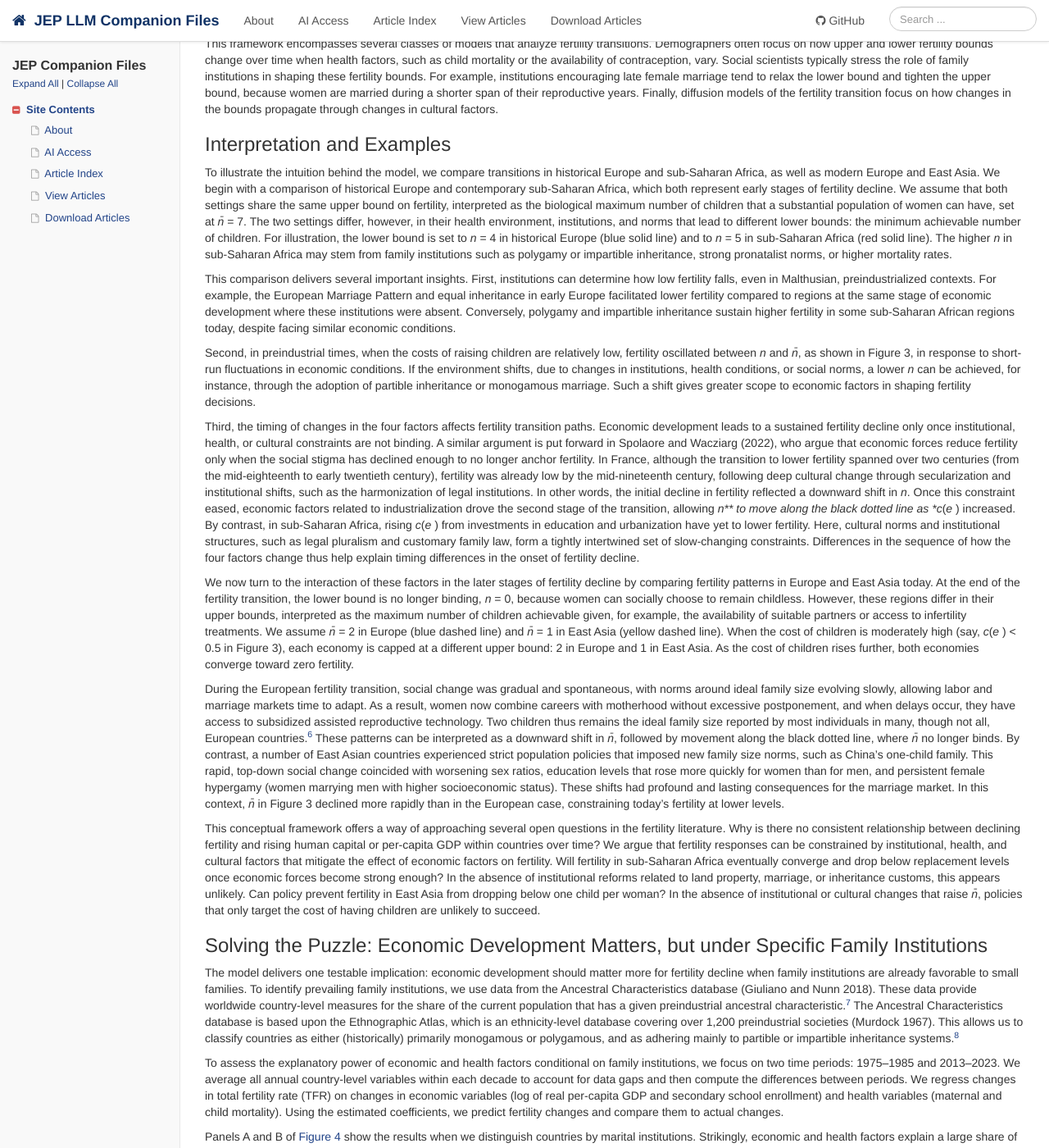
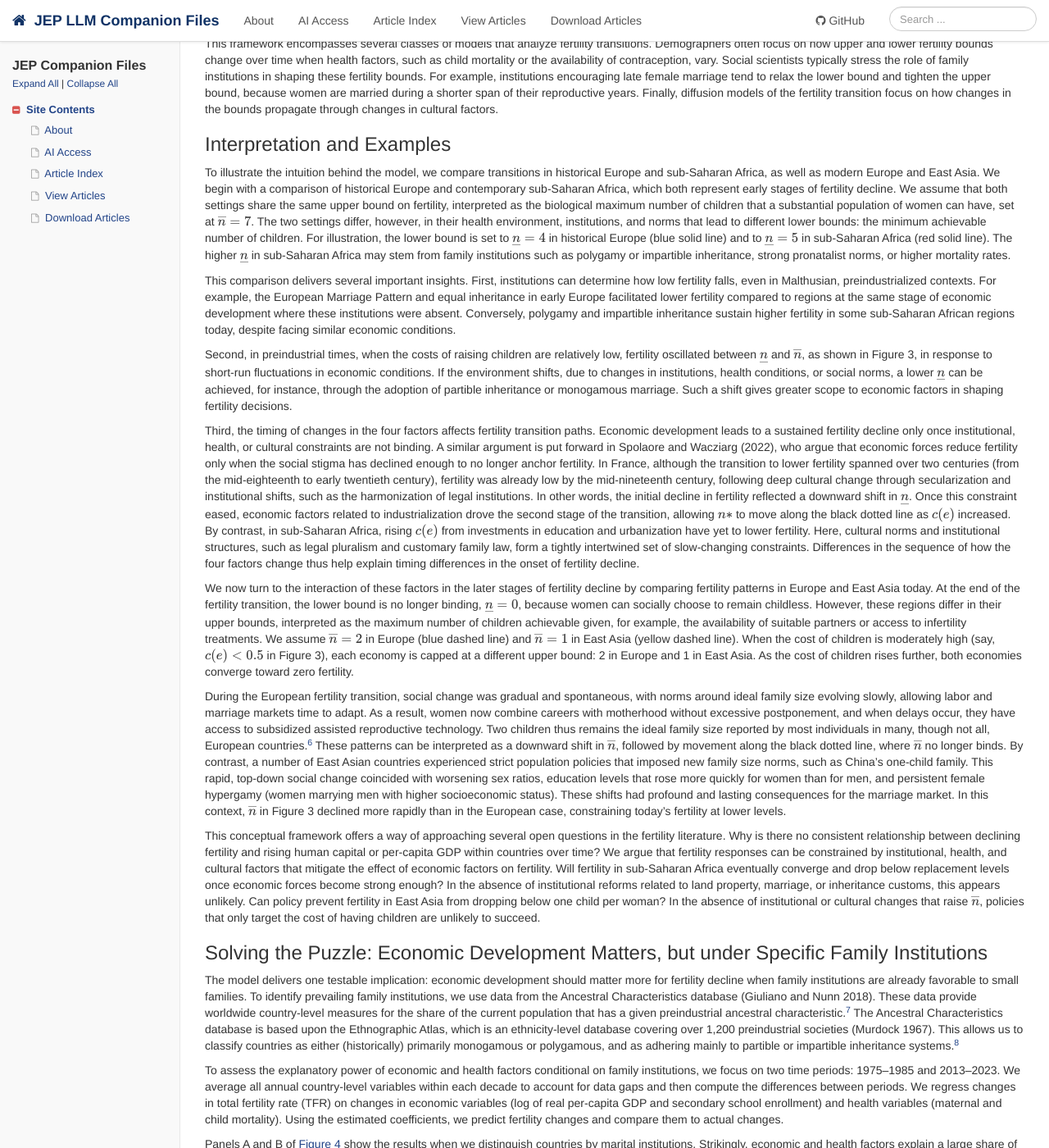
Before and after one commit to liegroup-dartmouth/working-aea-jep, a Jekyll site: the page built from papers/v40n1/gobbi-hannusch-rossi/paper.md, in a window 1280 px wide and 1400 px high, scrolled down 8528 px. Shown: the whole window at 82% size. Built offline with Jekyll 4.4.1, drawn with Linux system fonts in a browser that asks for light colours; comment, search, counter and statistics services are not loaded.

Commit message:
correcting formulas in gobbi

```diff
--- a/papers/v40n1/gobbi-hannusch-rossi/paper.md
+++ b/papers/v40n1/gobbi-hannusch-rossi/paper.md
@@ -162,19 +162,19 @@ This framework encompasses several classes of models that analyze fertility tran
 
 ### Interpretation and Examples
 
-To illustrate the intuition behind the model, we compare transitions in historical Europe and sub-Saharan Africa, as well as modern Europe and East Asia. We begin with a comparison of historical Europe and contemporary sub-Saharan Africa, which both represent early stages of fertility decline. We assume that both settings share the same upper bound on fertility, interpreted as the biological maximum number of children that a substantial population of women can have, set at *n̄* = 7. The two settings differ, however, in their health environment, institutions, and norms that lead to different lower bounds: the minimum achievable number of children. For illustration, the lower bound is set to *n* = 4 in historical Europe (blue solid line) and to *n* = 5 in sub-Saharan Africa (red solid line). The higher *n* in sub-Saharan Africa may stem from family institutions such as polygamy or impartible inheritance, strong pronatalist norms, or higher mortality rates.
+To illustrate the intuition behind the model, we compare transitions in historical Europe and sub-Saharan Africa, as well as modern Europe and East Asia. We begin with a comparison of historical Europe and contemporary sub-Saharan Africa, which both represent early stages of fertility decline. We assume that both settings share the same upper bound on fertility, interpreted as the biological maximum number of children that a substantial population of women can have, set at $\overline{n} = 7$. The two settings differ, however, in their health environment, institutions, and norms that lead to different lower bounds: the minimum achievable number of children. For illustration, the lower bound is set to $\underline{n} = 4$ in historical Europe (blue solid line) and to $\underline{n} = 5$ in sub-Saharan Africa (red solid line). The higher $\underline{n}$ in sub-Saharan Africa may stem from family institutions such as polygamy or impartible inheritance, strong pronatalist norms, or higher mortality rates.
 
 This comparison delivers several important insights. First, institutions can determine how low fertility falls, even in Malthusian, preindustrialized contexts. For example, the European Marriage Pattern and equal inheritance in early Europe facilitated lower fertility compared to regions at the same stage of economic development where these institutions were absent. Conversely, polygamy and impartible inheritance sustain higher fertility in some sub-Saharan African regions today, despite facing similar economic conditions.
 
-Second, in preindustrial times, when the costs of raising children are relatively low, fertility oscillated between *n* and *n̄*, as shown in Figure 3, in response to short-run fluctuations in economic conditions. If the environment shifts, due to changes in institutions, health conditions, or social norms, a lower *n* can be achieved, for instance, through the adoption of partible inheritance or monogamous marriage. Such a shift gives greater scope to economic factors in shaping fertility decisions.
+Second, in preindustrial times, when the costs of raising children are relatively low, fertility oscillated between $\underline{n}$ and $\overline{n}$, as shown in Figure 3, in response to short-run fluctuations in economic conditions. If the environment shifts, due to changes in institutions, health conditions, or social norms, a lower $\underline{n}$ can be achieved, for instance, through the adoption of partible inheritance or monogamous marriage. Such a shift gives greater scope to economic factors in shaping fertility decisions.
 
-Third, the timing of changes in the four factors affects fertility transition paths. Economic development leads to a sustained fertility decline only once institutional, health, or cultural constraints are not binding. A similar argument is put forward in Spolaore and Wacziarg (2022), who argue that economic forces reduce fertility only when the social stigma has declined enough to no longer anchor fertility. In France, although the transition to lower fertility spanned over two centuries (from the mid-eighteenth to early twentieth century), fertility was already low by the mid-nineteenth century, following deep cultural change through secularization and institutional shifts, such as the harmonization of legal institutions. In other words, the initial decline in fertility reflected a downward shift in *n*. Once this constraint eased, economic factors related to industrialization drove the second stage of the transition, allowing *n** to move along the black dotted line as *c*(*e* ) increased. By contrast, in sub-Saharan Africa, rising *c*(*e* ) from investments in education and urbanization have yet to lower fertility. Here, cultural norms and institutional structures, such as legal pluralism and customary family law, form a tightly intertwined set of slow-changing constraints. Differences in the sequence of how the four factors change thus help explain timing differences in the onset of fertility decline.
+Third, the timing of changes in the four factors affects fertility transition paths. Economic development leads to a sustained fertility decline only once institutional, health, or cultural constraints are not binding. A similar argument is put forward in Spolaore and Wacziarg (2022), who argue that economic forces reduce fertility only when the social stigma has declined enough to no longer anchor fertility. In France, although the transition to lower fertility spanned over two centuries (from the mid-eighteenth to early twentieth century), fertility was already low by the mid-nineteenth century, following deep cultural change through secularization and institutional shifts, such as the harmonization of legal institutions. In other words, the initial decline in fertility reflected a downward shift in $\underline{n}$. Once this constraint eased, economic factors related to industrialization drove the second stage of the transition, allowing $n*$ to move along the black dotted line as $c(e)$ increased. By contrast, in sub-Saharan Africa, rising $c(e)$ from investments in education and urbanization have yet to lower fertility. Here, cultural norms and institutional structures, such as legal pluralism and customary family law, form a tightly intertwined set of slow-changing constraints. Differences in the sequence of how the four factors change thus help explain timing differences in the onset of fertility decline.
 
-We now turn to the interaction of these factors in the later stages of fertility decline by comparing fertility patterns in Europe and East Asia today. At the end of the fertility transition, the lower bound is no longer binding, *n* = 0, because women can socially choose to remain childless. However, these regions differ in their upper bounds, interpreted as the maximum number of children achievable given, for example, the availability of suitable partners or access to infertility treatments. We assume *n̄* = 2 in Europe (blue dashed line) and *n̄* = 1 in East Asia (yellow dashed line). When the cost of children is moderately high (say, *c*(*e* ) < 0.5 in Figure 3), each economy is capped at a different upper bound: 2 in Europe and 1 in East Asia. As the cost of children rises further, both economies converge toward zero fertility.
+We now turn to the interaction of these factors in the later stages of fertility decline by comparing fertility patterns in Europe and East Asia today. At the end of the fertility transition, the lower bound is no longer binding, $\underline{n} = 0$, because women can socially choose to remain childless. However, these regions differ in their upper bounds, interpreted as the maximum number of children achievable given, for example, the availability of suitable partners or access to infertility treatments. We assume $\overline{n} = 2$ in Europe (blue dashed line) and $\overline{n} = 1$ in East Asia (yellow dashed line). When the cost of children is moderately high (say, $c(e) < 0.5$ in Figure 3), each economy is capped at a different upper bound: 2 in Europe and 1 in East Asia. As the cost of children rises further, both economies converge toward zero fertility.
 
-During the European fertility transition, social change was gradual and spontaneous, with norms around ideal family size evolving slowly, allowing labor and marriage markets time to adapt. As a result, women now combine careers with motherhood without excessive postponement, and when delays occur, they have access to subsidized assisted reproductive technology. Two children thus remains the ideal family size reported by most individuals in many, though not all, European countries.<sup><a id="footnote-019-backlink" href="#footnote-019">6</a></sup> These patterns can be interpreted as a downward shift in *n̄*, followed by movement along the black dotted line, where *n̄* no longer binds. By contrast, a number of East Asian countries experienced strict population policies that imposed new family size norms, such as China's one-child family. This rapid, top-down social change coincided with worsening sex ratios, education levels that rose more quickly for women than for men, and persistent female hypergamy (women marrying men with higher socioeconomic status). These shifts had profound and lasting consequences for the marriage market. In this context, *n̄* in Figure 3 declined more rapidly than in the European case, constraining today's fertility at lower levels.
+During the European fertility transition, social change was gradual and spontaneous, with norms around ideal family size evolving slowly, allowing labor and marriage markets time to adapt. As a result, women now combine careers with motherhood without excessive postponement, and when delays occur, they have access to subsidized assisted reproductive technology. Two children thus remains the ideal family size reported by most individuals in many, though not all, European countries.<sup><a id="footnote-019-backlink" href="#footnote-019">6</a></sup> These patterns can be interpreted as a downward shift in $\overline{n}$, followed by movement along the black dotted line, where $\overline{n}$ no longer binds. By contrast, a number of East Asian countries experienced strict population policies that imposed new family size norms, such as China's one-child family. This rapid, top-down social change coincided with worsening sex ratios, education levels that rose more quickly for women than for men, and persistent female hypergamy (women marrying men with higher socioeconomic status). These shifts had profound and lasting consequences for the marriage market. In this context, $\overline{n}$ in Figure 3 declined more rapidly than in the European case, constraining today's fertility at lower levels.
 
-This conceptual framework offers a way of approaching several open questions in the fertility literature. Why is there no consistent relationship between declining fertility and rising human capital or per-capita GDP within countries over time? We argue that fertility responses can be constrained by institutional, health, and cultural factors that mitigate the effect of economic factors on fertility. Will fertility in sub-Saharan Africa eventually converge and drop below replacement levels once economic forces become strong enough? In the absence of institutional reforms related to land property, marriage, or inheritance customs, this appears unlikely. Can policy prevent fertility in East Asia from dropping below one child per woman? In the absence of institutional or cultural changes that raise *n̄*, policies that only target the cost of having children are unlikely to succeed.
+This conceptual framework offers a way of approaching several open questions in the fertility literature. Why is there no consistent relationship between declining fertility and rising human capital or per-capita GDP within countries over time? We argue that fertility responses can be constrained by institutional, health, and cultural factors that mitigate the effect of economic factors on fertility. Will fertility in sub-Saharan Africa eventually converge and drop below replacement levels once economic forces become strong enough? In the absence of institutional reforms related to land property, marriage, or inheritance customs, this appears unlikely. Can policy prevent fertility in East Asia from dropping below one child per woman? In the absence of institutional or cultural changes that raise $\overline{n}$, policies that only target the cost of having children are unlikely to succeed.
 
 ### Solving the Puzzle: Economic Development Matters, but under Specific Family Institutions
 
```
